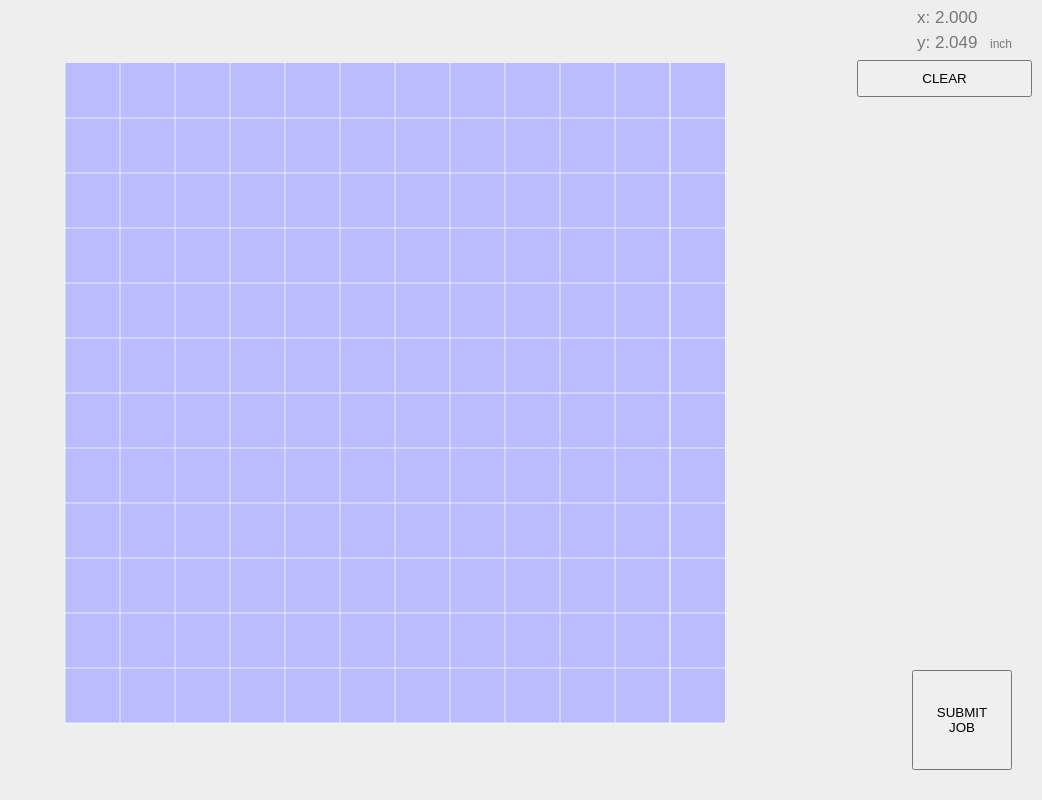
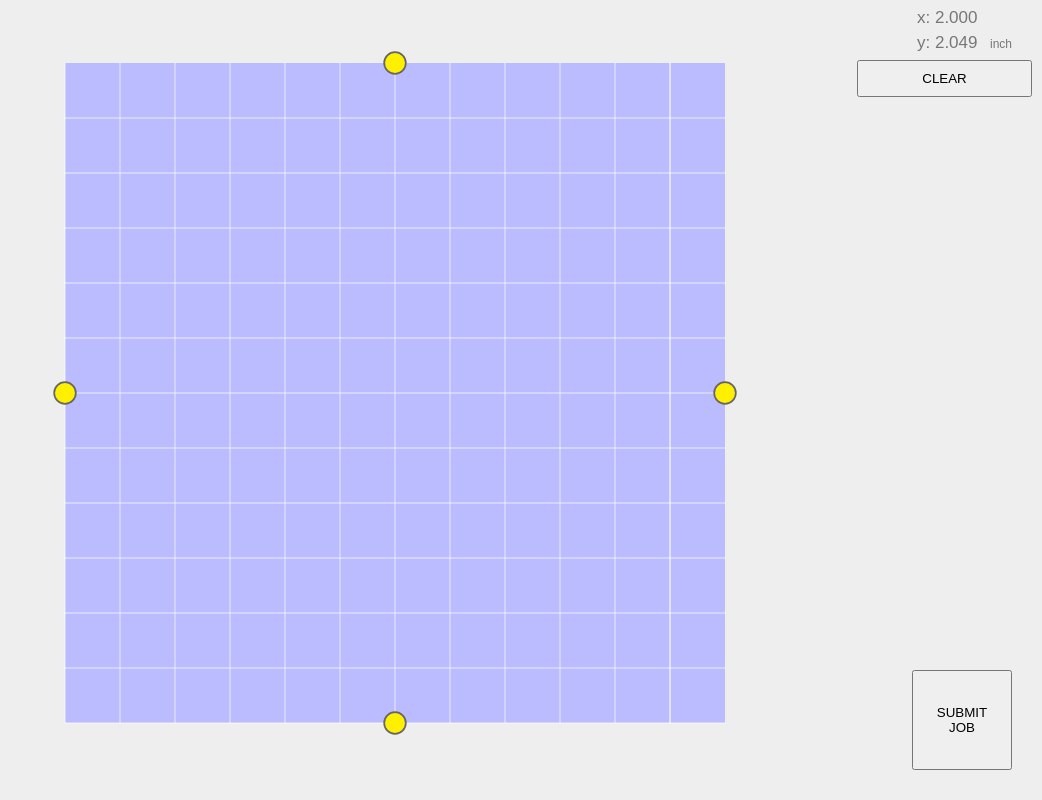
Before and after one commit to FabMo/fabmo-maze-app, a website: page index.html in a window 1280 px wide. Shown: the whole page, without its empty margins (238-1280 px from the left). Drawn offline with Linux system fonts and the light colour scheme.

Commit message:
connect points

```diff
--- a/index.html
+++ b/index.html
@@ -437,6 +437,33 @@ for(i=0;i<points.length;i++){
 	ctx.stroke()
 }
 
+
+	ctx.lineWidth=0.4*sf
+	ctx.strokeStyle="#666"
+	ctx.fillStyle="#fff000"
+
+	ctx.beginPath()
+	ctx.arc(	(ctx.canvas.width/2),ctx.canvas.height/2+76.2*sf,sf*2.5,0,(Math.PI*2) )
+	ctx.fill()
+	ctx.stroke()
+
+	ctx.beginPath()
+	ctx.arc(	(ctx.canvas.width/2),ctx.canvas.height/2-76.2*sf,sf*2.5,0,(Math.PI*2) )
+	ctx.fill()
+	ctx.stroke()
+
+	ctx.beginPath()
+	ctx.arc(	(ctx.canvas.width/2-76.2*sf),ctx.canvas.height/2,sf*2.5,0,(Math.PI*2) )
+	ctx.fill()
+	ctx.stroke()
+
+	ctx.beginPath()
+	ctx.arc(	(ctx.canvas.width/2+76.2*sf),ctx.canvas.height/2,sf*2.5,0,(Math.PI*2) )
+	ctx.fill()
+	ctx.stroke()
+
+
+
 ctx.lineWidth=0.8*sf
 
 
@@ -460,14 +487,21 @@ ctx.beginPath()
 	else{
 		ctx.fillStyle="#ff3300"
 	}
-
 	ctx.stroke()
-
 	ctx.lineWidth=sf
-
 	ctx.fill()
 
 }
+
+
+for(i=0;i<I.length;i++){
+	ctx.beginPath()
+	ctx.fillStyle="#666"
+	ctx.arc(	(ctx.canvas.width/2+(I[i].X)*sf),(ctx.canvas.height/2+(I[i].Y)*sf),sf*0.5,0,(Math.PI*2) )
+	ctx.fill()
+}
+
+
 
 
 ctx.strokeStyle="#8800ff"
@@ -552,7 +586,6 @@ $("#myCanvas").on('click', function(e) {
 										if(j>0){
 										}
 											lines[lines.length-1].push({X:(gridPath[gridPath.length-1][0].X+(j*gridSpacing/2)+(gridSpacing/2)),Y:gridPath[gridPath.length-1][0].Y})
-
 									}
 								}
 								points.push({X:endX,Y:gridPath[gridPath.length-1][0].Y,N:"E"})
@@ -611,6 +644,8 @@ $("#myCanvas").on('click', function(e) {
 						I=[]
 
 						for(j=0;j<lines.length;j++){
+							//I.push(lines[j][0])
+							//I.push(lines[j][lines[j].length-1])
 							for(k=0;k<lines[j].length;k++){
 								for(l=0;l<lines.length;l++){
 									for(m=0;m<lines[l].length;m++){
@@ -773,22 +808,16 @@ $("#myCanvas").on('click', function(e) {
 
 						}
 
-						//console.log(arcs)
+
 
 						var temp3 = []
 
 
 						for(j=0;j<temp2.length;j++){
-
-						if(temp2[j].J>-1){
-							//temp2.splice(j,1)
-							//j--
-							temp3.push(temp2[j])
+							if(temp2[j].J>-1){
+								temp3.push(temp2[j])
+							}
 						}
-
-						}
-
-
 
 						points = temp
 
@@ -796,8 +825,7 @@ $("#myCanvas").on('click', function(e) {
 							for(k=0;k<temp3.length;k++){
 
 							if((k!=j) && (temp3[j].J==temp3[k].J)){
-
-								points.push([temp3[j],temp3[k]])
+								//points.push([temp3[j],temp3[k]])
 								temp3.splice(j,1)
 								temp3.splice(k-1,1)
 								k=0
@@ -1158,7 +1186,20 @@ function makeGrid(){
 
 		for(i=0;i<(Math.round(((Math.abs(ymin))+ymax+10)/gridSpacing));i++){
 			for(j=0;j<(Math.round(((Math.abs(xmin))+xmax+10)/gridSpacing));j++){
-				pts.push({X:(xmin+(j*gridSpacing)),Y:(ymax-(i*gridSpacing))})
+				if((j==6) && ((i==0)||(i==12))){
+					pts.push({X:(xmin+(j*gridSpacing)),Y:(ymax-(i*gridSpacing))})
+				}
+				else if((i>0)&&(i<12)){
+
+				if(i==6){
+					pts.push({X:(xmin+(j*gridSpacing)),Y:(ymax-(i*gridSpacing))})
+				}
+				else if((i!=6)&&(j>0)&&(j<12)){
+					pts.push({X:(xmin+(j*gridSpacing)),Y:(ymax-(i*gridSpacing))})
+				}
+
+				}
+
 			}
 		}
 
```
Also changed, not shown: 1 other file.
